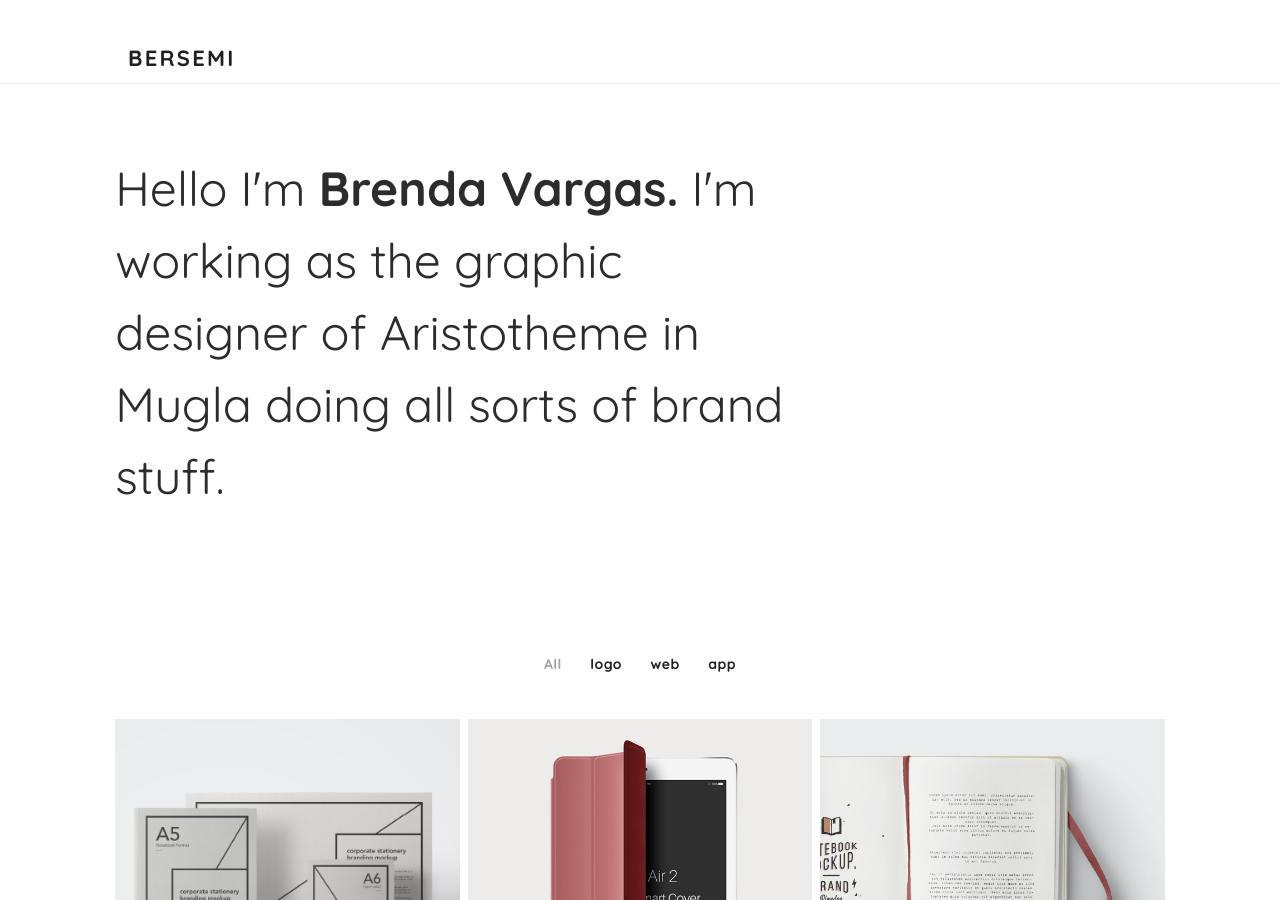
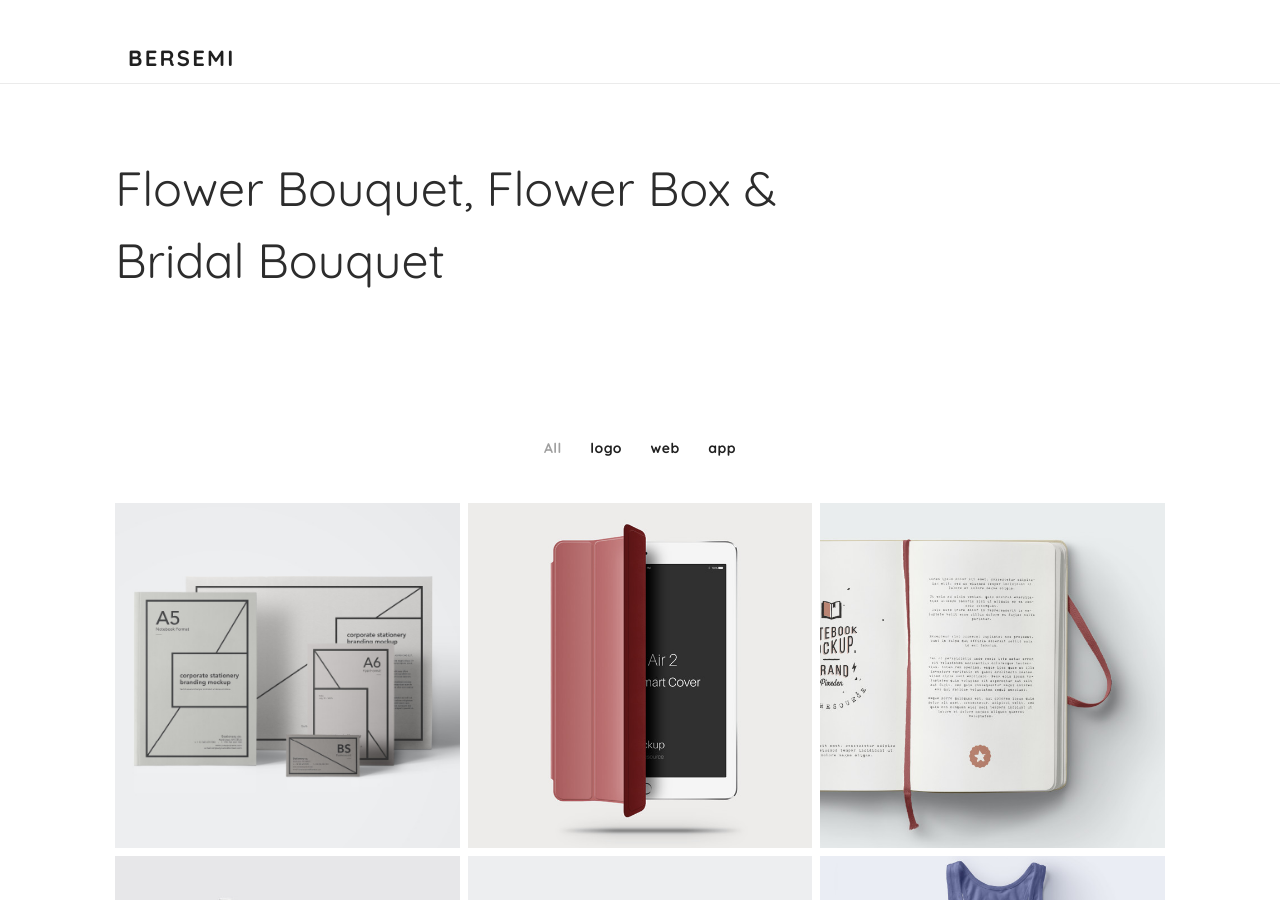
Before and after one commit to galliani/urku-jekyll, a Jekyll site: the page built from index.html, in a window 1280 px wide and 900 px high. Built offline with Jekyll 4.4.1, drawn with Linux system fonts in a browser that asks for light colours; nearby versions of some CDN libraries.

Commit message:
Update Pengaturan “primary”

```diff
--- a/_data/settings.yml
+++ b/_data/settings.yml
@@ -1,16 +1,14 @@
-title: Panduan olshop Kapiten
+title: Bersemi Flower Boutique
 brand_name: Bersemi
 description: 'Flower Bouquet, Flower Box & Bridal Bouquet'
-headline: >-
-  Hello  I'm <strong>Brenda Vargas.</strong> I'm working as the graphic designer
-  of <a href='http://aristotheme.com' target='_blank'>Aristotheme</a> in Mugla
-  doing all sorts of brand stuff.
+headline: 'Flower Bouquet, Flower Box & Bridal Bouquet'
 email: dikala.bersemi@gmail.com
 phone_number: +62 801 212 600
 location: |-
   Cilandak, Jakarta
   Indonesia
 styling:
+  favicon: /images/logo3-2500x2500.png
   logo: /images/logo3-2500x2500.png
 social_media:
   instagram_url: instagram.com/ber.semi
```
